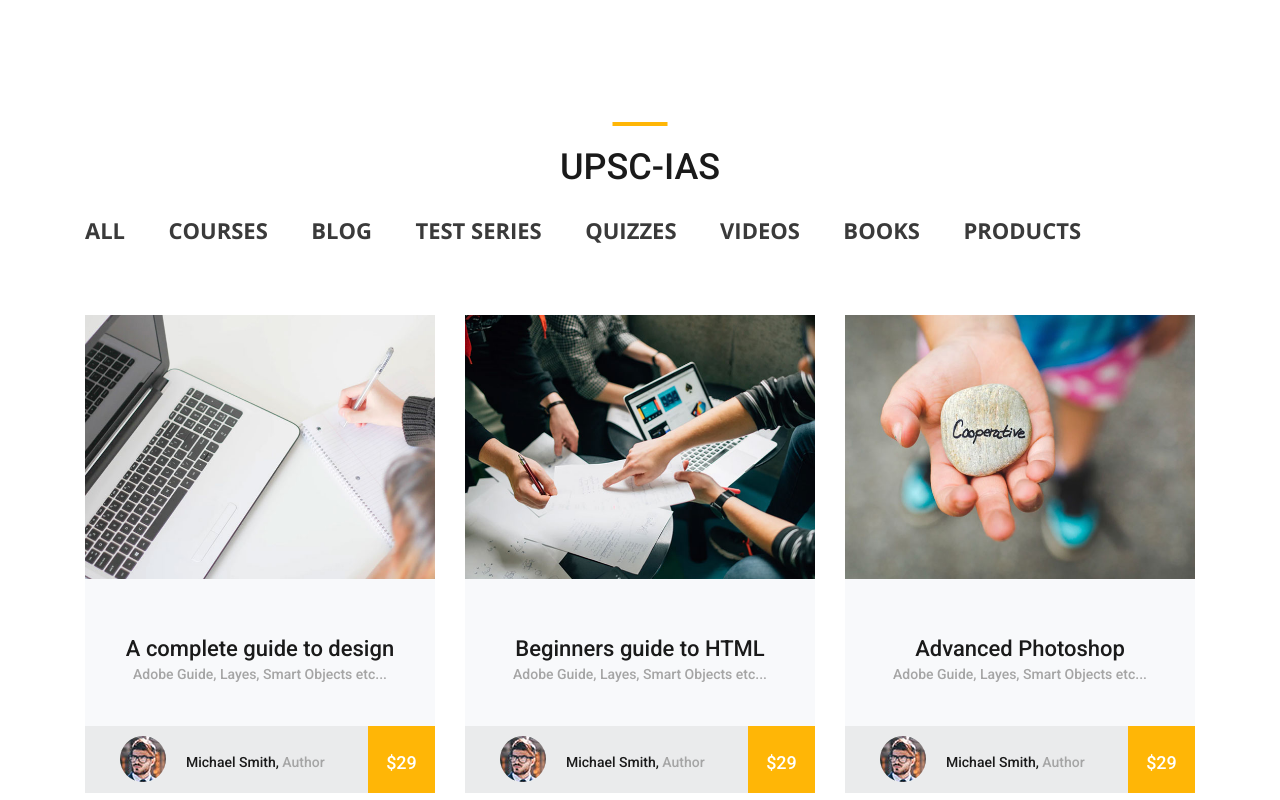
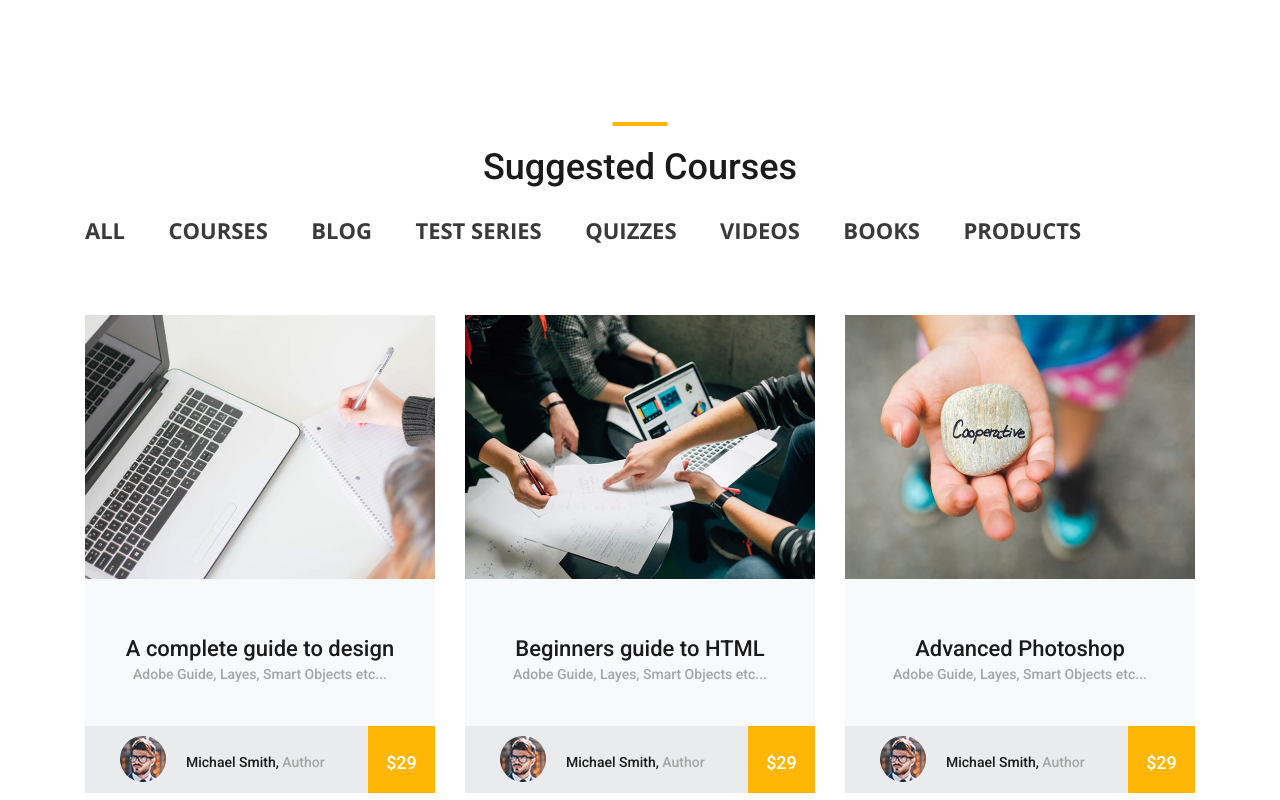
Before and after one commit to HrithikMittal/ExamWarrior, a plain HTML site: page index.html in a window 1280 px wide. Shown: the part 1700-2500 px from the top of the page. Drawn offline with nearby package versions, Linux system fonts and the light colour scheme.

Commit message:
home page

```diff
--- a/index.html
+++ b/index.html
@@ -266,6 +266,121 @@
 			</div>
 		</div>
 	</div>
+
+<!--Suggested Starts here-->
+
+
+<div class="popular page_section">
+		<div class="container">
+			<div class="row">
+				<div class="col">
+					<div class="section_title text-center">
+						<h1>Suggested Courses</h1>
+					</div>
+				</div>
+			</div>
+<nav class="main_nav_container"  style="padding:10px 0px 0px; text-align: center;">
+		<div class="main_nav" style="text-align: center;">
+			<ul class="main_nav_list" style="text-align: center;">
+				<li class="main_nav_item"><a  style="font-size: 22px;" href="#">All</a></li>
+				<li class="main_nav_item"><a style="font-size: 22px;" href="#">Courses</a></li>
+				<li class="main_nav_item"><a style="font-size: 22px;" href="#">Blog</a></li>
+				<li class="main_nav_item"><a style="font-size: 22px;" href="#">Test Series</a></li>
+				<li class="main_nav_item"><a style="font-size: 22px;" href="#">Quizzes</a></li>
+				<li class="main_nav_item"><a style="font-size: 22px;" href="#">Videos</a></li>
+				<li class="main_nav_item"><a style="font-size: 22px;" href="#">Books</a></li>
+				<li class="main_nav_item"><a style="font-size: 22px;" href="#">Products</a></li>
+			</ul>
+		</div>
+	</nav>
+
+
+<div class="row course_boxes">
+
+	<!-- Popular Course Item -->
+	<div class="col-lg-4 course_box">
+		<div class="card">
+			<img class="card-img-top" src="images/course_1.jpg" alt="https://unsplash.com/@kellybrito">
+			<div class="card-body text-center">
+				<div class="card-title"><a href="courses.html">A complete guide to design</a></div>
+				<div class="card-text">Adobe Guide, Layes, Smart Objects etc...</div>
+			</div>
+			<div class="price_box d-flex flex-row align-items-center">
+				<div class="course_author_image">
+					<img src="images/author.jpg" alt="https://unsplash.com/@mehdizadeh">
+				</div>
+				<div class="course_author_name">Michael Smith, <span>Author</span></div>
+				<div class="course_price d-flex flex-column align-items-center justify-content-center"><span>$29</span></div>
+			</div>
+		</div>
+	</div>
+
+	<!-- Popular Course Item -->
+	<div class="col-lg-4 course_box">
+		<div class="card">
+			<img class="card-img-top" src="images/course_2.jpg" alt="https://unsplash.com/@cikstefan">
+			<div class="card-body text-center">
+				<div class="card-title"><a href="courses.html">Beginners guide to HTML</a></div>
+				<div class="card-text">Adobe Guide, Layes, Smart Objects etc...</div>
+			</div>
+			<div class="price_box d-flex flex-row align-items-center">
+				<div class="course_author_image">
+					<img src="images/author.jpg" alt="https://unsplash.com/@mehdizadeh">
+				</div>
+				<div class="course_author_name">Michael Smith, <span>Author</span></div>
+				<div class="course_price d-flex flex-column align-items-center justify-content-center"><span>$29</span></div>
+			</div>
+		</div>
+	</div>
+
+	<!-- Popular Course Item -->
+	<div class="col-lg-4 course_box">
+		<div class="card">
+			<img class="card-img-top" src="images/course_3.jpg" alt="https://unsplash.com/@dsmacinnes">
+			<div class="card-body text-center">
+				<div class="card-title"><a href="courses.html">Advanced Photoshop</a></div>
+				<div class="card-text">Adobe Guide, Layes, Smart Objects etc...</div>
+			</div>
+			<div class="price_box d-flex flex-row align-items-center">
+				<div class="course_author_image">
+					<img src="images/author.jpg" alt="https://unsplash.com/@mehdizadeh">
+				</div>
+				<div class="course_author_name">Michael Smith, <span>Author</span></div>
+				<div class="course_price d-flex flex-column align-items-center justify-content-center"><span>$29</span></div>
+			</div>
+		</div>
+	</div>
+</div>
+</div>
+</div>
+
+
+<!--Suggested Over Here-->
+
+<!-- Search For the Course -->
+
+<div class="hero_slide">
+		<div class="hero_slide_background" style="background-image:url(images/slider_background.jpg)"></div>
+		<div class="hero_slide_container d-flex flex-column align-items-center justify-content-center" style="height: 250px;">
+			<div class="hero_slide_content text-center">
+				<h1 data-animation-in="fadeInUp" data-animation-out="animate-out fadeOut">Select your Exam
+					<div class="dropdown">
+							<button class="btn dropdown-toggle" class="" style="width: 80%;" type="button" data-toggle="dropdown">Exams
+							</button>
+							<ul class="dropdown-menu">
+							  <li><a href="#">UPSC-IAS</a></li>
+							  <li><a href="#">Banking Exams</a></li>
+							  <li><a href="#">SSC</a></li>
+							  <li><a href="#">Law Enterance</a></li>
+							</ul>
+						  </div>
+
+					</h1>
+			</div>
+		</div>
+	</div>
+
+<!-- Search For the course end here-->
 
 
 <!-- Next Exam-->
```
